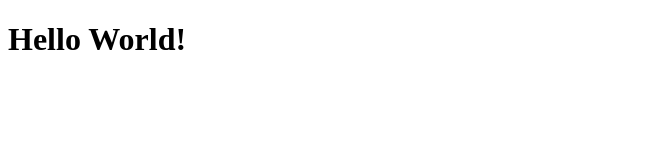
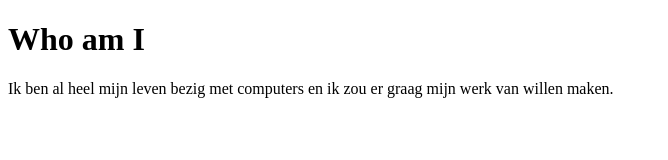
Before and after one commit to Mitchbox02/Mitchbox02.github.io, a plain HTML site: page Profile.html in a window 1280 px wide. Shown: the whole page, without its empty margins (0-668 px from the left). Drawn offline with Linux system fonts and the light colour scheme.

Commit message:
Update Profile.html
Base tekst toegevoegd

```diff
--- a/Profile.html
+++ b/Profile.html
@@ -7,6 +7,8 @@
     <title>My Profile</title>
   </head>
   <body>
-    <h1>Hello World!</h1>
+    <h1>Who am I</h1>
+    <p>Ik ben al heel mijn leven bezig met computers en ik zou er graag mijn werk van willen maken.</p>
+
   </body>
 </html>
```
